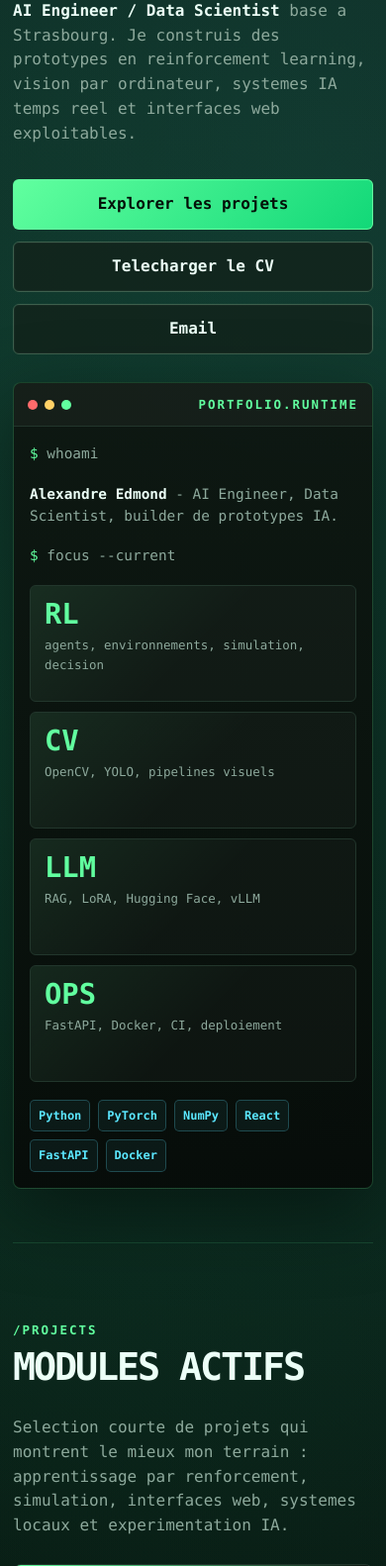
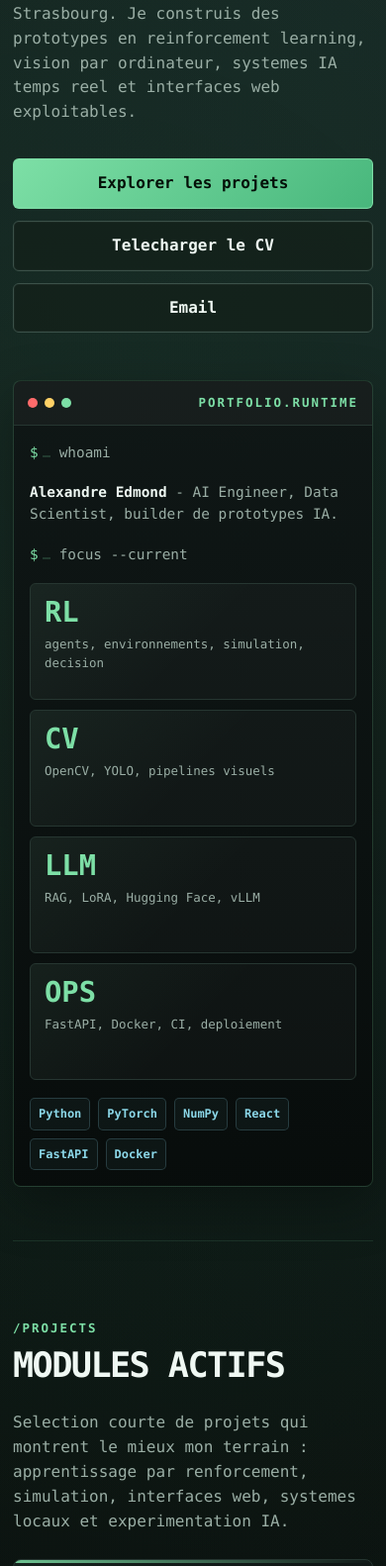
Before and after one commit to AlexandreEDMOND/alexandreedmond.github.io, a plain HTML site: page index.html in a window 390 px wide. Shown: the part 395-1977 px from the top of the page at 99% size. Drawn offline with Linux system fonts and the light colour scheme.

Commit message:
Refine AI lab theme and responsive behavior

```diff
--- a/css/styles.css
+++ b/css/styles.css
@@ -1,20 +1,20 @@
 :root {
   color-scheme: dark;
-  --bg: #060807;
-  --bg-2: #0a100d;
-  --panel: #0e1712;
-  --panel-2: #121f18;
-  --ink: #ecfff7;
-  --muted: #8da99c;
-  --muted-2: #5d7569;
-  --line: #22362c;
-  --line-strong: #3d604d;
-  --green: #61ff9f;
-  --green-2: #12d878;
-  --cyan: #5be7ff;
+  --bg: #070a09;
+  --bg-2: #0b1110;
+  --panel: #101716;
+  --panel-2: #141d1b;
+  --ink: #eff8f3;
+  --muted: #9aaea5;
+  --muted-2: #687b72;
+  --line: #263631;
+  --line-strong: #3b5149;
+  --green: #7ddfa6;
+  --green-2: #48b77c;
+  --cyan: #8bd7e8;
   --amber: #ffd166;
   --danger: #ff6b6b;
-  --shadow: 0 24px 80px rgba(0, 0, 0, 0.45);
+  --shadow: 0 18px 54px rgba(0, 0, 0, 0.32);
   --mono: "IBM Plex Mono", "JetBrains Mono", "Fira Code", Consolas, monospace;
   --display: "Avenir Next Condensed", "Bahnschrift", "DIN Condensed", var(--mono);
   font-family: var(--mono);
@@ -35,9 +35,9 @@ body {
   margin: 0;
   line-height: 1.55;
   background:
-    radial-gradient(circle at 18% 16%, rgba(18, 216, 120, 0.16), transparent 28%),
-    radial-gradient(circle at 86% 8%, rgba(91, 231, 255, 0.12), transparent 26%),
-    linear-gradient(180deg, #08100c 0%, var(--bg) 46%, #030504 100%);
+    radial-gradient(circle at 20% 12%, rgba(72, 183, 124, 0.11), transparent 28%),
+    radial-gradient(circle at 88% 6%, rgba(139, 215, 232, 0.08), transparent 25%),
+    linear-gradient(180deg, #0a100e 0%, var(--bg) 52%, #050706 100%);
 }
 
 body::before {
@@ -47,8 +47,8 @@ body::before {
   pointer-events: none;
   content: "";
   background-image:
-    linear-gradient(rgba(97, 255, 159, 0.045) 1px, transparent 1px),
-    linear-gradient(90deg, rgba(97, 255, 159, 0.045) 1px, transparent 1px);
+    linear-gradient(rgba(125, 223, 166, 0.025) 1px, transparent 1px),
+    linear-gradient(90deg, rgba(125, 223, 166, 0.025) 1px, transparent 1px);
   background-size: 42px 42px;
   mask-image: linear-gradient(to bottom, black 0%, transparent 78%);
 }
@@ -59,12 +59,12 @@ body::after {
   z-index: -1;
   pointer-events: none;
   content: "";
-  opacity: 0.18;
+  opacity: 0.06;
   background: repeating-linear-gradient(
     to bottom,
     transparent 0,
     transparent 2px,
-    rgba(236, 255, 247, 0.08) 3px
+    rgba(236, 255, 247, 0.06) 3px
   );
 }
 
@@ -135,11 +135,11 @@ a {
 
 .hero {
   display: grid;
-  grid-template-columns: minmax(0, 1.05fr) minmax(330px, 0.95fr);
-  gap: 28px;
+  grid-template-columns: minmax(0, 1fr) minmax(300px, 430px);
+  gap: 48px;
   align-items: stretch;
   min-height: calc(100vh - 76px);
-  padding: 58px 0 74px;
+  padding: 56px 0 74px;
 }
 
 .hero-main {
@@ -183,24 +183,24 @@ h3 {
 h1 {
   max-width: 760px;
   font-family: var(--display);
-  font-size: clamp(4rem, 12vw, 9.6rem);
+  font-size: clamp(3.3rem, 8vw, 7.4rem);
   font-weight: 900;
-  letter-spacing: -0.07em;
+  letter-spacing: -0.055em;
   text-transform: uppercase;
 }
 
 h1 span {
   display: block;
   color: transparent;
-  -webkit-text-stroke: 1px rgba(236, 255, 247, 0.74);
+  -webkit-text-stroke: 1px rgba(236, 255, 247, 0.6);
   text-shadow: none;
 }
 
 h2 {
   font-family: var(--display);
-  font-size: clamp(2.4rem, 6vw, 5.5rem);
+  font-size: clamp(2.2rem, 5vw, 4.5rem);
   font-weight: 900;
-  letter-spacing: -0.055em;
+  letter-spacing: -0.045em;
   text-transform: uppercase;
 }
 
@@ -250,11 +250,11 @@ p {
 .button:hover {
   transform: translateY(-2px);
   border-color: var(--green);
-  box-shadow: 0 0 32px rgba(97, 255, 159, 0.16);
+  box-shadow: 0 0 24px rgba(125, 223, 166, 0.13);
 }
 
 .button.primary {
-  border-color: rgba(97, 255, 159, 0.9);
+  border-color: rgba(125, 223, 166, 0.86);
   color: #041008;
   background: linear-gradient(135deg, var(--green), var(--green-2));
 }
@@ -262,9 +262,11 @@ p {
 .terminal {
   align-self: center;
   overflow: hidden;
-  border: 1px solid rgba(97, 255, 159, 0.22);
+  width: 100%;
+  max-width: 430px;
+  border: 1px solid rgba(125, 223, 166, 0.2);
   border-radius: 8px;
-  background: linear-gradient(180deg, rgba(14, 23, 18, 0.96), rgba(7, 12, 9, 0.96));
+  background: linear-gradient(180deg, rgba(16, 23, 22, 0.96), rgba(8, 12, 11, 0.96));
   box-shadow: var(--shadow);
 }
 
@@ -332,7 +334,7 @@ p {
   border: 1px solid var(--line);
   border-radius: 6px;
   background:
-    linear-gradient(135deg, rgba(97, 255, 159, 0.08), transparent 52%),
+    linear-gradient(135deg, rgba(125, 223, 166, 0.055), transparent 52%),
     rgba(255, 255, 255, 0.025);
 }
 
@@ -358,17 +360,17 @@ p {
 
 .chip {
   padding: 6px 8px;
-  border: 1px solid rgba(91, 231, 255, 0.24);
+  border: 1px solid rgba(139, 215, 232, 0.2);
   border-radius: 5px;
   color: var(--cyan);
-  background: rgba(91, 231, 255, 0.055);
+  background: rgba(139, 215, 232, 0.045);
   font-size: 0.75rem;
   font-weight: 800;
 }
 
 .section {
   padding: 78px 0;
-  border-top: 1px solid rgba(97, 255, 159, 0.14);
+  border-top: 1px solid rgba(125, 223, 166, 0.12);
 }
 
 .section-head {
@@ -409,7 +411,7 @@ p {
   border: 1px solid var(--line);
   border-radius: 8px;
   background:
-    linear-gradient(145deg, rgba(97, 255, 159, 0.09), transparent 38%),
+    linear-gradient(145deg, rgba(125, 223, 166, 0.055), transparent 38%),
     linear-gradient(180deg, var(--panel), rgba(8, 15, 11, 0.92));
 }
 
@@ -424,7 +426,7 @@ p {
   left: 0;
   height: 3px;
   content: "";
-  background: linear-gradient(90deg, var(--green), transparent);
+  background: linear-gradient(90deg, rgba(125, 223, 166, 0.85), transparent);
 }
 
 .project-index {
@@ -460,10 +462,10 @@ p {
 
 .tags li {
   padding: 5px 7px;
-  border: 1px solid rgba(97, 255, 159, 0.2);
+  border: 1px solid rgba(125, 223, 166, 0.18);
   border-radius: 4px;
   color: var(--green);
-  background: rgba(97, 255, 159, 0.055);
+  background: rgba(125, 223, 166, 0.045);
   font-size: 0.72rem;
   font-weight: 800;
 }
@@ -545,45 +547,47 @@ footer {
   justify-content: space-between;
   gap: 12px;
   padding: 30px 0 46px;
-  border-top: 1px solid rgba(97, 255, 159, 0.14);
+  border-top: 1px solid rgba(125, 223, 166, 0.12);
   color: var(--muted-2);
   font-size: 0.82rem;
 }
 
 @media (prefers-reduced-motion: no-preference) {
-  .hero-main,
-  .terminal,
-  .project,
-  .skill-card,
-  .timeline-item,
-  .contact-panel {
-    animation: enter 540ms ease both;
+  .js [data-reveal] {
+    opacity: 0;
+    transform: translateY(16px);
+    transition: opacity 560ms ease, transform 560ms ease, border-color 180ms ease, box-shadow 180ms ease;
+  }
+
+  .js [data-reveal].is-visible {
+    opacity: 1;
+    transform: translateY(0);
+  }
+
+  .prompt::after {
+    display: inline-block;
+    width: 0.58em;
+    margin-left: 4px;
+    content: "";
+    border-bottom: 2px solid var(--green);
+    animation: cursor-blink 1.1s steps(2, end) infinite;
+  }
+
+  @keyframes cursor-blink {
+    50% {
+      opacity: 0.18;
+    }
+  }
+}
+
+@media (max-width: 1180px) {
+  .hero {
+    grid-template-columns: 1fr;
+    min-height: auto;
   }
 
   .terminal {
-    animation-delay: 90ms;
-  }
-
-  .project:nth-child(2),
-  .skill-card:nth-child(2) {
-    animation-delay: 80ms;
-  }
-
-  .project:nth-child(3),
-  .skill-card:nth-child(3) {
-    animation-delay: 140ms;
-  }
-
-  @keyframes enter {
-    from {
-      opacity: 0;
-      transform: translateY(14px);
-    }
-
-    to {
-      opacity: 1;
-      transform: translateY(0);
-    }
+    max-width: 720px;
   }
 }
 
--- a/index.html
+++ b/index.html
@@ -31,7 +31,7 @@
       </nav>
 
       <header class="hero">
-        <div class="hero-main">
+        <div class="hero-main" data-reveal>
           <p class="kicker">status: available for AI systems work</p>
           <h1>Alexandre <span>Edmond</span></h1>
           <p class="hero-copy">
@@ -46,7 +46,7 @@
           </div>
         </div>
 
-        <aside class="terminal" aria-label="Resume technique">
+        <aside class="terminal" aria-label="Resume technique" data-reveal>
           <div class="terminal-top">
             <div class="dots" aria-hidden="true">
               <span></span>
@@ -91,7 +91,7 @@
 
       <main>
         <section class="section" id="projets" aria-labelledby="projects-title">
-          <div class="section-head">
+          <div class="section-head" data-reveal>
             <div>
               <span class="section-label">/projects</span>
               <h2 id="projects-title">Modules actifs</h2>
@@ -104,7 +104,7 @@
           </div>
 
           <ul class="projects">
-            <li class="project featured">
+            <li class="project featured" data-reveal>
               <span class="project-index">EXP-001</span>
               <h3><a href="https://github.com/AlexandreEDMOND/numpy-rl-racer">numpy-rl-racer</a></h3>
               <p>
@@ -118,7 +118,7 @@
               </ul>
             </li>
 
-            <li class="project featured">
+            <li class="project featured" data-reveal>
               <span class="project-index">EXP-002</span>
               <h3><a href="https://github.com/AlexandreEDMOND/Circle-Seeker-RL">Circle-Seeker-RL</a></h3>
               <p>
@@ -132,7 +132,7 @@
               </ul>
             </li>
 
-            <li class="project">
+            <li class="project" data-reveal>
               <span class="project-index">SYS-003</span>
               <h3><a href="https://github.com/AlexandreEDMOND/syswatch">syswatch</a></h3>
               <p>
@@ -146,7 +146,7 @@
               </ul>
             </li>
 
-            <li class="project">
+            <li class="project" data-reveal>
               <span class="project-index">HCI-004</span>
               <h3><a href="https://github.com/AlexandreEDMOND/TonySpark">TonySpark</a></h3>
               <p>
@@ -160,7 +160,7 @@
               </ul>
             </li>
 
-            <li class="project">
+            <li class="project" data-reveal>
               <span class="project-index">GEN-005</span>
               <h3><a href="https://github.com/AlexandreEDMOND/TTS-GAN">TTS-GAN</a></h3>
               <p>
@@ -174,7 +174,7 @@
               </ul>
             </li>
 
-            <li class="project">
+            <li class="project" data-reveal>
               <span class="project-index">AGT-006</span>
               <h3><a href="https://github.com/AlexandreEDMOND/zero_to_skyjo">zero_to_skyjo</a></h3>
               <p>
@@ -191,7 +191,7 @@
         </section>
 
         <section class="section" id="competences" aria-labelledby="skills-title">
-          <div class="section-head">
+          <div class="section-head" data-reveal>
             <div>
               <span class="section-label">/stack</span>
               <h2 id="skills-title">Stack technique</h2>
@@ -203,19 +203,19 @@
           </div>
 
           <div class="skills-grid">
-            <article class="skill-card">
+            <article class="skill-card" data-reveal>
               <span class="card-label">languages</span>
               <p>Python, C++, C, Bash, SQL</p>
             </article>
-            <article class="skill-card">
+            <article class="skill-card" data-reveal>
               <span class="card-label">machine-learning</span>
               <p>PyTorch, Transformers, OpenCV, YOLO, scikit-learn, NumPy</p>
             </article>
-            <article class="skill-card">
+            <article class="skill-card" data-reveal>
               <span class="card-label">mlops</span>
               <p>Docker, Kubernetes, GitHub Actions, MLflow, FastAPI, AWS</p>
             </article>
-            <article class="skill-card">
+            <article class="skill-card" data-reveal>
               <span class="card-label">llm-systems</span>
               <p>vLLM, LoRA, Hugging Face, RAG, Whisper</p>
             </article>
@@ -223,7 +223,7 @@
         </section>
 
         <section class="section" id="parcours" aria-labelledby="journey-title">
-          <div class="section-head">
+          <div class="section-head" data-reveal>
             <div>
               <span class="section-label">/timeline</span>
               <h2 id="journey-title">Parcours</h2>
@@ -235,7 +235,7 @@
           </div>
 
           <div class="timeline">
-            <article class="timeline-item">
+            <article class="timeline-item" data-reveal>
               <time>2024</time>
               <div>
                 <strong>Stagiaire chercheur en Deep Reinforcement Learning / HYDRO</strong>
@@ -246,7 +246,7 @@
               </div>
             </article>
 
-            <article class="timeline-item">
+            <article class="timeline-item" data-reveal>
               <time>2023 - 2024</time>
               <div>
                 <strong>Data Scientist / AI Engineer / Kyndryl</strong>
@@ -257,7 +257,7 @@
               </div>
             </article>
 
-            <article class="timeline-item">
+            <article class="timeline-item" data-reveal>
               <time>2022 - 2025</time>
               <div>
                 <strong>Telecom Physique Strasbourg / Universite de Strasbourg</strong>
@@ -271,7 +271,7 @@
         </section>
 
         <section class="section" id="contact" aria-labelledby="contact-title">
-          <div class="section-head">
+          <div class="section-head" data-reveal>
             <div>
               <span class="section-label">/contact</span>
               <h2 id="contact-title">Demarrer un echange</h2>
@@ -282,7 +282,7 @@
             </p>
           </div>
 
-          <div class="contact-panel">
+          <div class="contact-panel" data-reveal>
             <p>
               CV le plus recent ajoute au site : 22 juin 2026. Disponible en PDF
               avec mes experiences, formations et competences detaillees.
```
